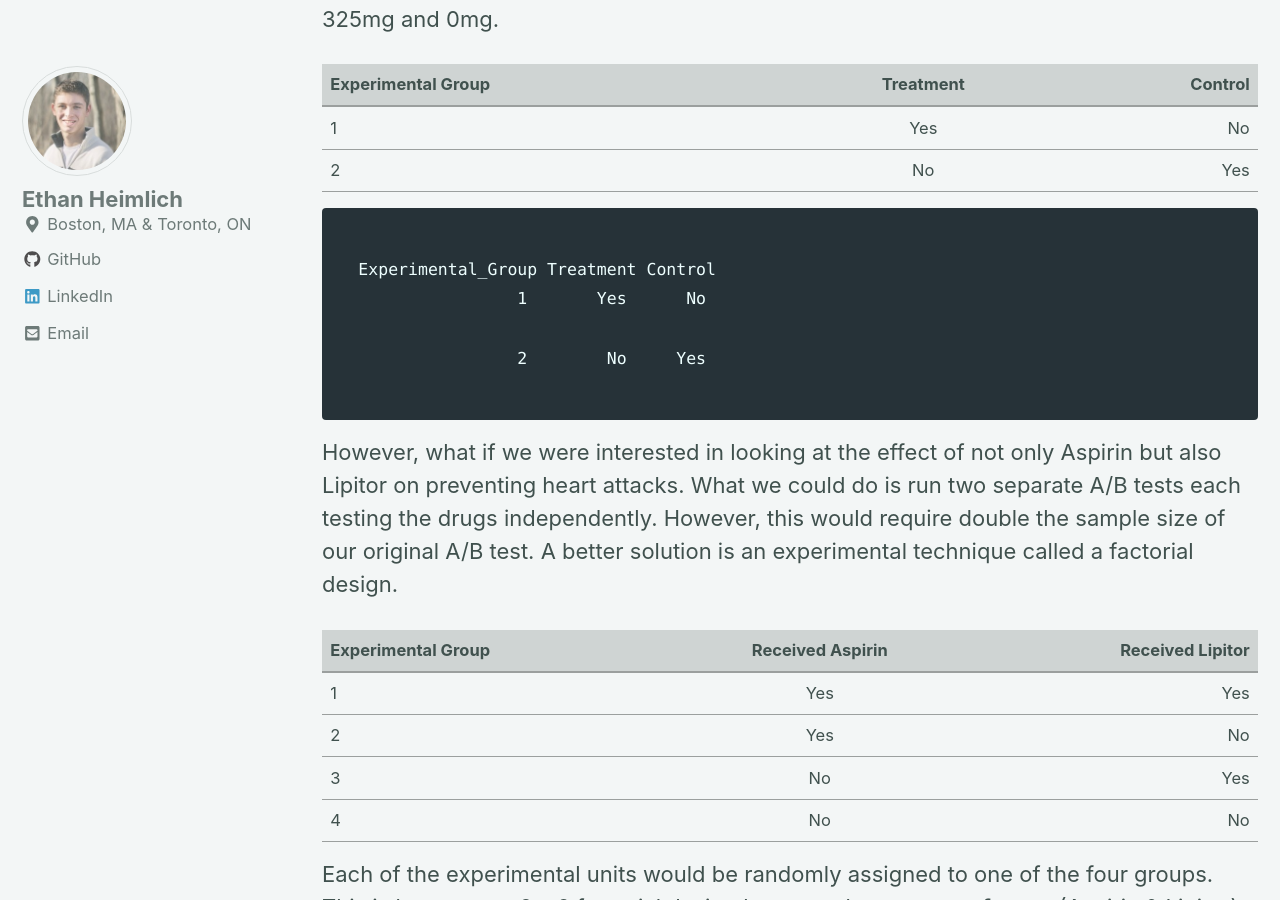
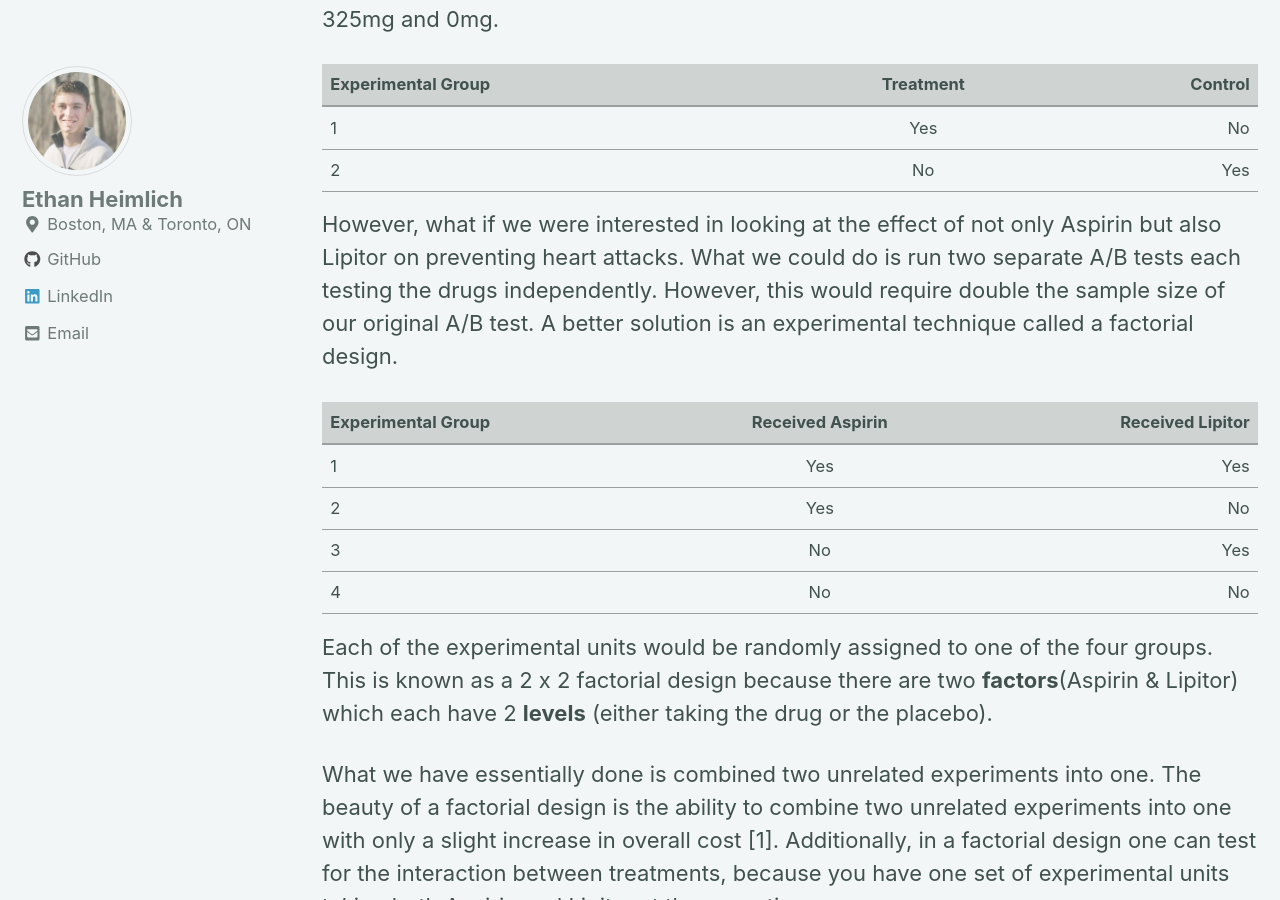
Before and after one commit to eheimlich/eheimlich.github.io, a Jekyll site: the page built from _posts/2019-08-03-factorial_design.md, in a window 1280 px wide and 900 px high, scrolled down 1404 px. Built offline with Jekyll 4.4.1, drawn with Linux system fonts in a browser that asks for light colours; cached includes are drawn as plain includes; nearby versions of some CDN libraries; formulas are drawn with MathJax 3.

Commit message:
Removed R tables and substituted for markdown tables

````diff
--- a/_posts/2019-08-03-factorial_design.md
+++ b/_posts/2019-08-03-factorial_design.md
@@ -22,16 +22,6 @@ A/B testing is what we call a randomized controlled trial with one **factor** an
 | ------------- |:-------------:| -----:|
 | 1      | Yes | No |
 | 2     | No      |   Yes |
-
-
-```
-
-  Experimental_Group Treatment Control
-                  1       Yes      No
-
-                  2        No     Yes
-
-```
 
 
 
````
